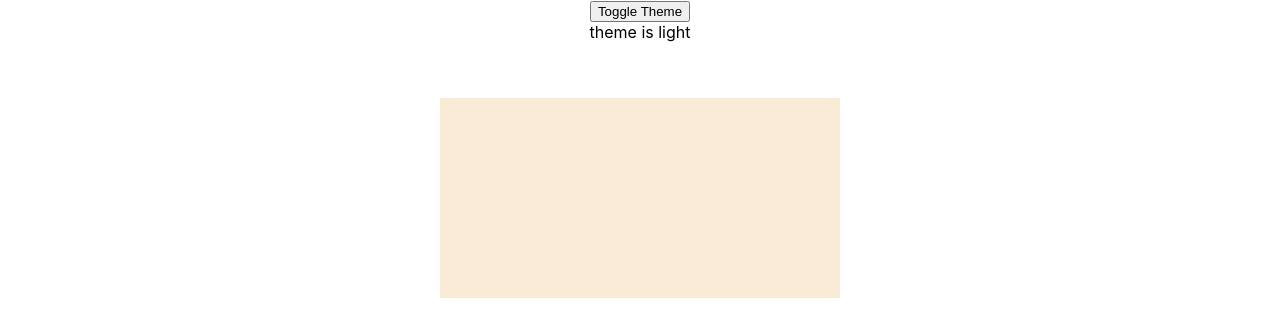
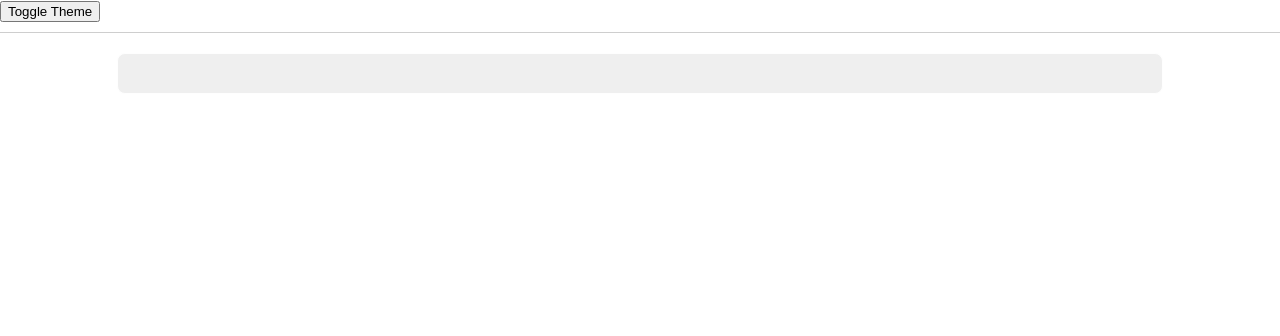
Before and after one commit to isubham/notebook, a React (Create React App) app: page / in a window 1280 px wide. Shown: the top 336 px of the page. Built offline with nearby package versions, Linux system fonts and the light colour scheme.

Commit message:
context stores its own state and expose toggle, css added for each component

```diff
--- a/src/App.css
+++ b/src/App.css
@@ -1,61 +0,0 @@
-.App {
-  text-align: center;
-}
-
-.App-logo {
-  height: 40vmin;
-  pointer-events: none;
-}
-
-@media (prefers-reduced-motion: no-preference) {
-  .App-logo {
-    animation: App-logo-spin infinite 20s linear;
-  }
-}
-
-.App-header {
-  background-color: #282c34;
-  min-height: 100vh;
-  display: flex;
-  flex-direction: column;
-  align-items: center;
-  justify-content: center;
-  font-size: calc(10px + 2vmin);
-  color: white;
-}
-
-.App-link {
-  color: #61dafb;
-}
-
-@keyframes App-logo-spin {
-  from {
-    transform: rotate(0deg);
-  }
-  to {
-    transform: rotate(360deg);
-  }
-}
-
-.blog-cell {
-  background-color: antiquewhite;
-  width: 400px;
-  height: 200px;
-  margin: auto;
-}
-
-.menu {
-  background-color: white;
-  width: 200px;
-  height: 200px;
-}
-
-.dark {
-  background-color: black;
-  color: white;
-}
-
-.light {
-  background-color: white;
-  color: black;
-}
--- a/src/App.js
+++ b/src/App.js
@@ -1,25 +1,15 @@
 import './App.css';
 import { BlogCells } from './components/blog-cells';
-import { ThemeProvider, themes } from './providers/ThemeProvider';
-import { useState } from 'react'
+import { ThemeProvider } from './providers/ThemeProvider';
+import { Toolbar } from './components/toolbar';
 
 function App() {
 
-  const [theme, setTheme] = useState(themes.light)
-
-  const getNextTheme = () => theme === themes.light ? themes.dark : themes.light
-
-  const toggleTheme = () => {
-    setTheme(getNextTheme())
-  }
-
   return (
-    <div className={'App ' + theme }>
-      <ThemeProvider theme={theme}>
-        <button onClick={toggleTheme}>Toggle Theme</button>
+      <ThemeProvider >
+        <Toolbar />
         <BlogCells />
       </ThemeProvider>
-    </div>
   );
 }
 
--- /dev/null
+++ b/src/components/blog-cell/index.css
@@ -0,0 +1,8 @@
+.blog-cell {
+  width: 80%;
+  margin: auto;
+  min-height: 1em;
+  margin: auto;
+  border-radius: 0.5em;
+  padding: 0.6rem;
+}
--- a/src/components/blog-cell/index.js
+++ b/src/components/blog-cell/index.js
@@ -1,10 +1,11 @@
 import { useContext, useState } from "react"
 import React from 'react';
 import { ThemeContext } from "../../providers/ThemeProvider";
+import './index.css'
 
 export const BlogCell = ({addCell}) => {
 
-  const theme = useContext(ThemeContext)
+  const {theme} = useContext(ThemeContext)
 
   const [value, setValue] = useState({html: '', text: ''})
 
@@ -26,11 +27,14 @@ export const BlogCell = ({addCell}) => {
     <button onClick={() => setCurrentFormatting(formats.h1)}>h1</button>
     <button onClick={() => setCurrentFormatting(formats.p)}>p</button> */}
 
-    <p>{value.text}</p>
-    <p>{value.html}</p>
+    {/* <p>{value.text}</p>
+    <p>{value.html}</p> */}
+    {/* <br /> */}
     <br />
-    <br />
-    <div onInput={(event) => _changeListener(event)} contentEditable="true" className='blog-cell' onKeyDown={_handleKeyDown} ></div>
+    <div onInput={(event) => _changeListener(event)}
+    contentEditable="true"
+    className={'blog-cell ' + theme}
+    onKeyDown={_handleKeyDown} ></div>
 
   </div>)
 }
--- a/src/components/blog-cells/index.js
+++ b/src/components/blog-cells/index.js
@@ -5,7 +5,7 @@ import { BlogCell } from '../blog-cell';
 
 export const BlogCells = () => {
 
-  const theme = useContext(ThemeContext)
+  const {theme} = useContext(ThemeContext)
 
   // const cellsRef = React.useRef([])
   const [cells, setCells] = useState([''])
@@ -18,7 +18,6 @@ export const BlogCells = () => {
 
   return (
     <div className={theme}>
-      theme is {theme}
       {cells.map((e, i) => <BlogCell key={i}
       // ref={input => cellsRef[i] = input}
       addCell={(i) => addNewBlogCell(i)} />)}
--- /dev/null
+++ b/src/components/toolbar/index.css
@@ -0,0 +1,6 @@
+.toolbar {
+  background-color: white;
+  width: 100%;
+  height: 2rem;
+  border-bottom: 1px solid #cecece;
+}
--- /dev/null
+++ b/src/components/toolbar/index.js
@@ -0,0 +1,14 @@
+import { useContext } from "react"
+import { ThemeContext } from "../../providers/ThemeProvider"
+import './index.css'
+export const Toolbar = () => {
+
+  const {theme, toggleTheme} = useContext(ThemeContext);
+
+  return (
+    <div className={'toolbar ' + theme}>
+      <button onClick={toggleTheme}>Toggle Theme</button>
+    </div>
+  )
+
+}
--- /dev/null
+++ b/src/providers/ThemeProvider/index.css
@@ -0,0 +1,30 @@
+.dark {
+  background-color: black;
+  color: white;
+}
+
+.light {
+  background-color: white;
+  color: black;
+}
+
+.dark.toolbar  {
+  border-bottom: 1px solid #333333;
+  background-color: black;
+}
+
+.dark.toolbar > button{
+  background-color: #444444;
+  color: #999999;
+}
+
+.dark.blog-cell {
+  background-color: #444444;
+  color: #999999;
+  border: 1px solid #999999;
+}
+
+.light.blog-cell {
+  background-color: #efefef;
+  border: 1px solid #fefefe;
+}
--- a/src/providers/ThemeProvider/index.js
+++ b/src/providers/ThemeProvider/index.js
@@ -1,13 +1,23 @@
-import { createContext } from "react";
+import { createContext, useState } from "react";
+import './index.css'
 
 export const ThemeContext = createContext('light')
 
 export const themes = {light: 'light', dark: 'dark'}
 
-const ThemeProvider = ({children, theme}) => {
+const ThemeProvider = ({children}) => {
 
+  const [theme, setTheme] = useState(themes.light)
+
+  const getNextTheme = () => theme === themes.light ? themes.dark : themes.light
+
+  const toggleTheme = () => {
+    setTheme(getNextTheme())
+  }
+
+  const value = {theme, toggleTheme}
   return (
-    <ThemeContext.Provider value={theme}>
+    <ThemeContext.Provider value={value}>
       {children}
     </ThemeContext.Provider>
   )
```
